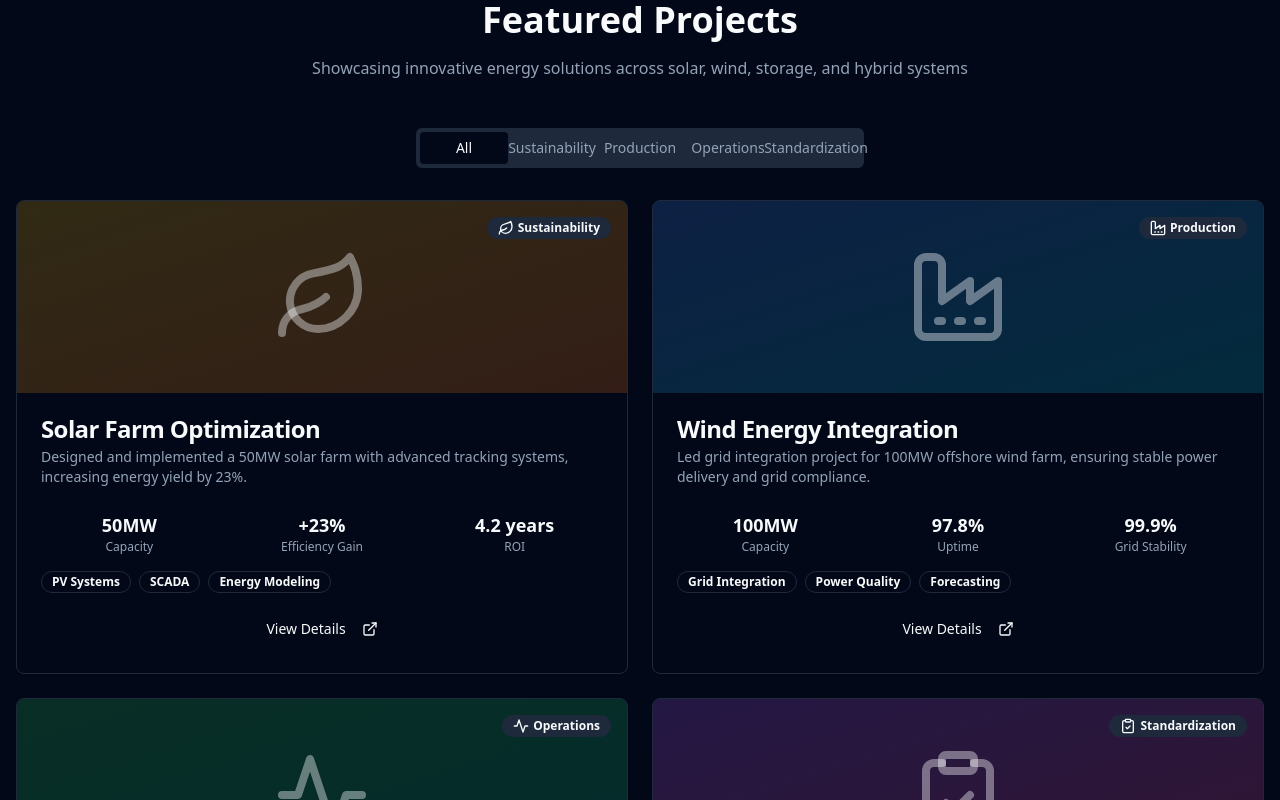
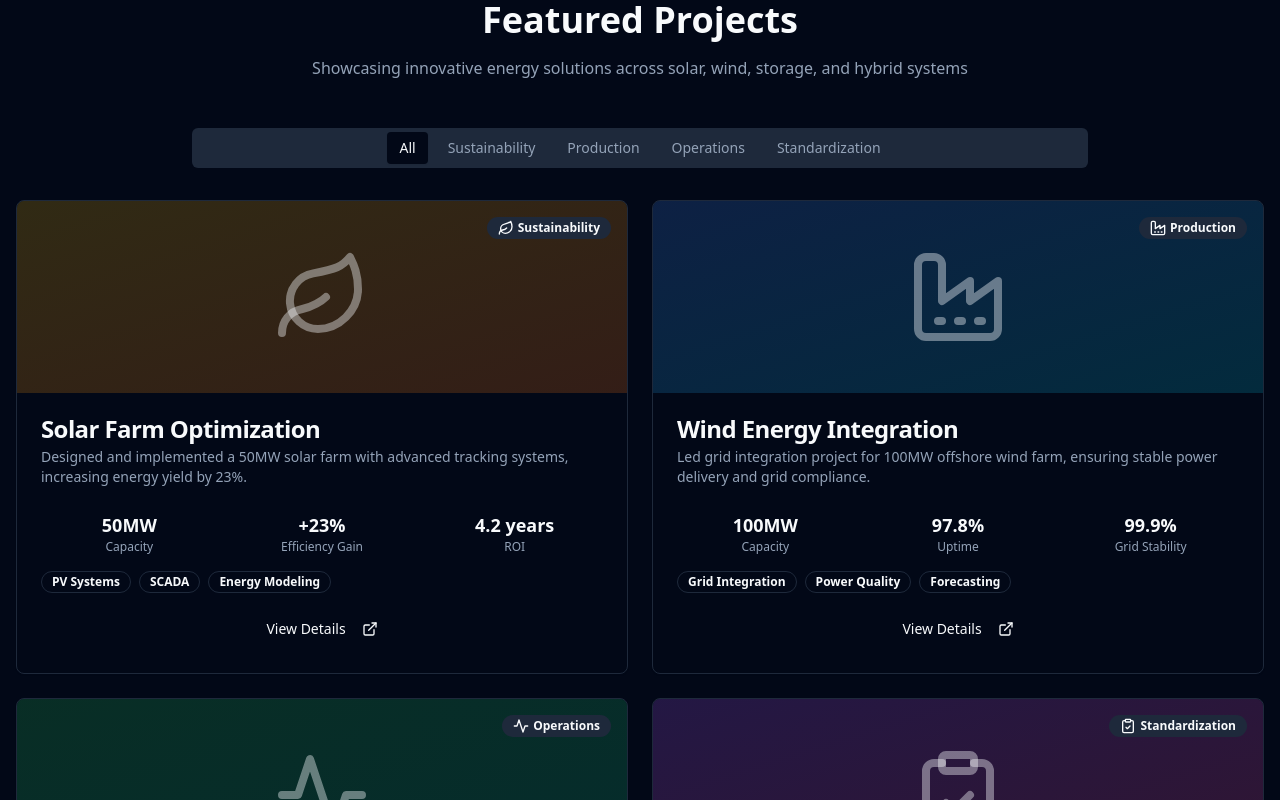
Before and after one commit to BRSTKL/barisegementokul.website, a React (Vite) app: page / in a window 1280 px wide. Shown: the part 1740-2540 px from the top of the page. Built offline with nearby package versions, Linux system fonts and the light colour scheme.

Commit message:
style: Improve featured project tabs layout for longer category names

```diff
--- a/src/components/EnergySystemsPortfolio.tsx
+++ b/src/components/EnergySystemsPortfolio.tsx
@@ -668,8 +668,8 @@ const EnergySystemsPortfolio: React.FC = () => {
                             </p>
                         </div>
 
-                        <Tabs defaultValue="all" className="mb-8">
-                            <TabsList className="grid w-full max-w-md mx-auto grid-cols-5">
+                        <Tabs defaultValue="all" className="mb-12">
+                            <TabsList className="flex flex-wrap h-auto w-full max-w-4xl mx-auto justify-center gap-2 p-1">
                                 <TabsTrigger value="all">All</TabsTrigger>
                                 <TabsTrigger value="Sustainability">Sustainability</TabsTrigger>
                                 <TabsTrigger value="Production">Production</TabsTrigger>
```
